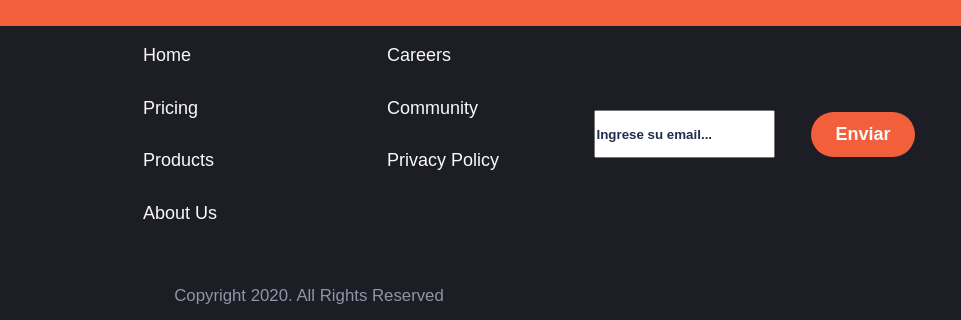
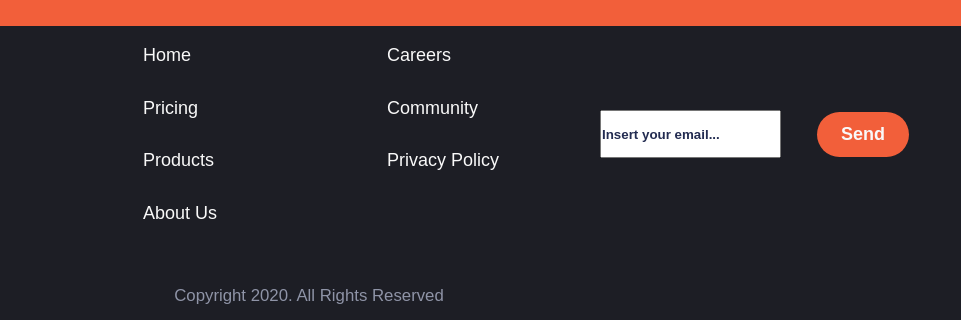
Before and after one commit to andrescarandino/proyecto-final__front-end, a plain HTML site: page Index.html in a window 1280 px wide. Shown: the part 2876-3196 px from the top of the page, 319-1280 px from the left. Drawn offline with Linux system fonts and the light colour scheme.

Commit message:
repair formulario

```diff
--- a/Index.html
+++ b/Index.html
@@ -115,8 +115,8 @@
    <footer>
         <div class="footer__form">
             <form method="post" >
-                <input type="email" id="email" name="email" placeholder="Ingrese su email..." required>
-                <button class="button" type="submit">Enviar</button>
+                <input type="email" id="email" name="email" placeholder="Insert your email..." required>
+                <button class="button" type="submit">Send</button>
             </form>
 
         </div>
```
